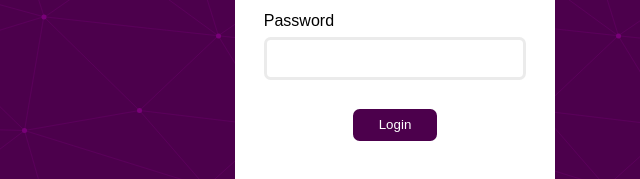
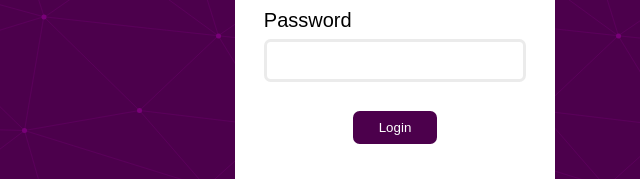
Before and after one commit to SKjustSK/attendance_record, a plain HTML site: page webpages/login/index.html in a window 1280 px wide. Shown: the part 404-583 px from the top of the page, 245-885 px from the left. Drawn offline with Linux system fonts and the light colour scheme.

Commit message:
Fixed small text size of 'Password'

```diff
--- a/webpages/login/index.html
+++ b/webpages/login/index.html
@@ -28,7 +28,7 @@
                     <input type="text" id="fname" name="fname" class = "box">
                 </div>
                 <div class = "password">
-                    <label for="lname" class = "password">Password</label>
+                    <label for="lname" class = "text">Password</label>
                     <input type="password" id="lname" name="lname" class = "box">
                 </div>
             </form>
```
